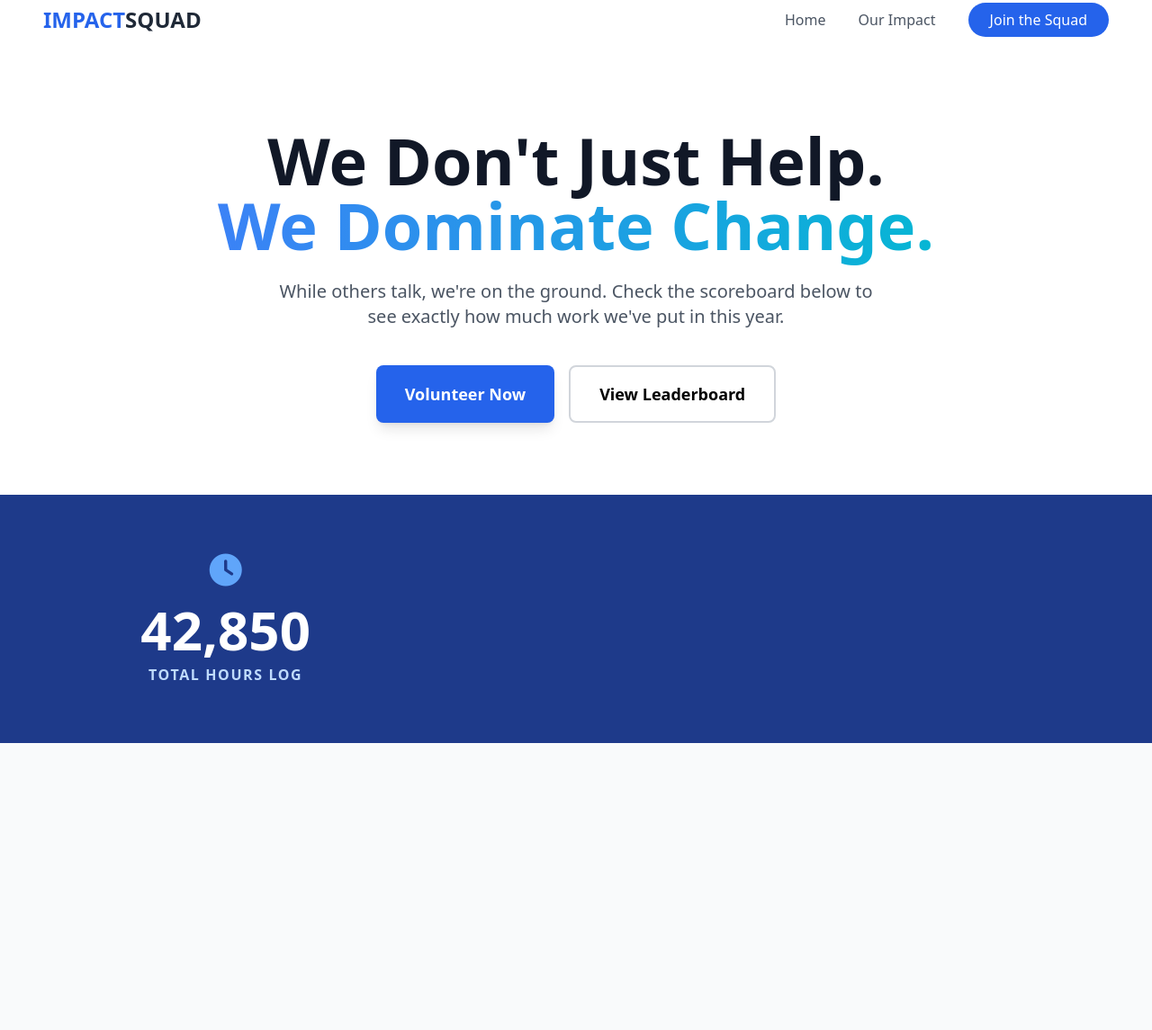
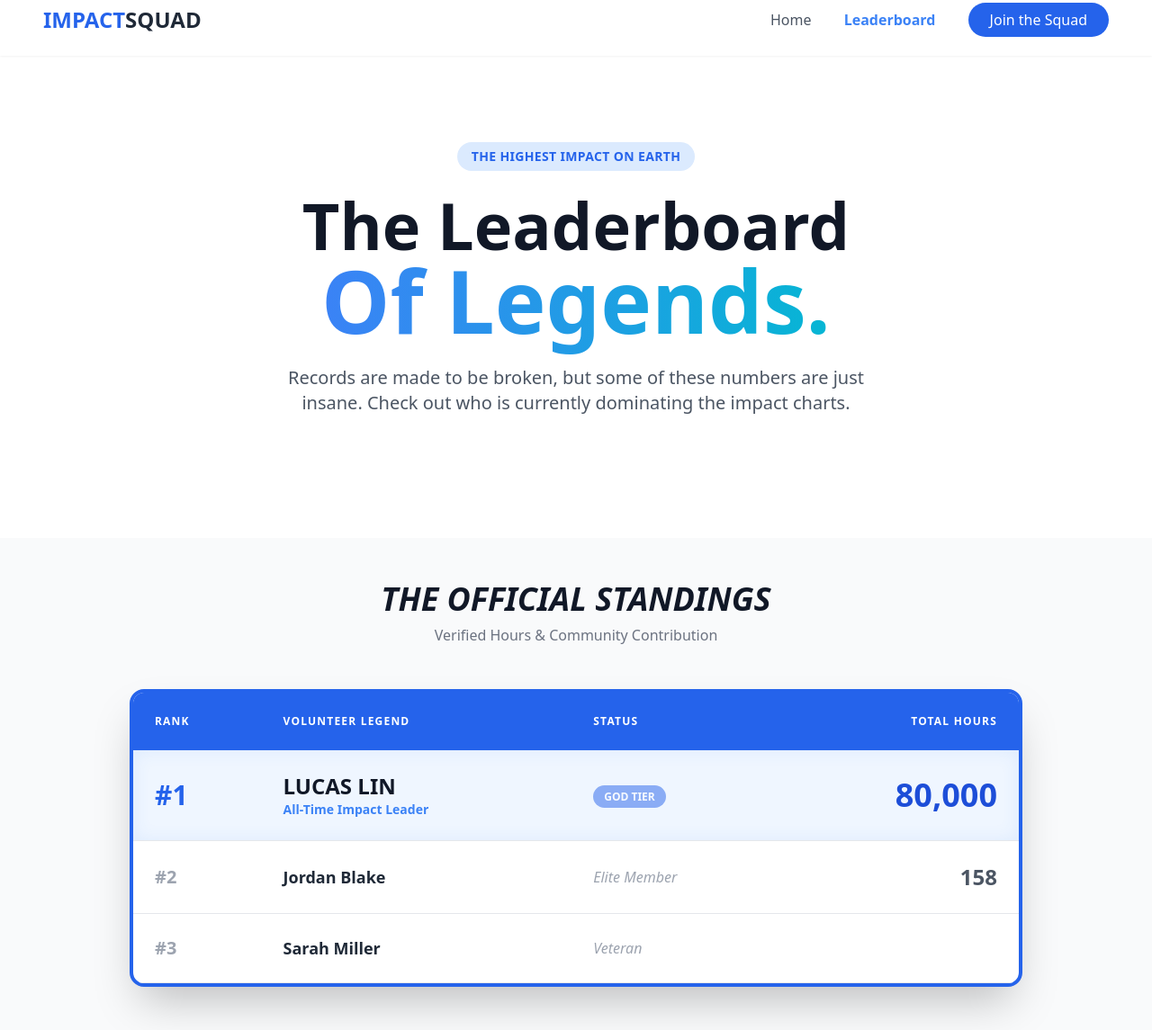
Before and after one commit to oliverpinto3953-oss/VolunteerAid1, a plain HTML site: page index.html in a window 1280 px wide. Shown: the part 18-1163 px from the top of the page at 90% size. Before the commit the page ends 844 px from the top, so only its background shows below. Drawn offline with nearby package versions, Linux system fonts and the light colour scheme.

Commit message:
Update index.html

```diff
--- a/index.html
+++ b/index.html
@@ -3,45 +3,80 @@
 <head>
     <meta charset="UTF-8">
     <meta name="viewport" content="width=device-width, initial-scale=1.0">
-    <title>Impact Makers | Our Stats</title>
+    <title>Impact Makers | The Leaderboard</title>
     <script src="https://cdn.tailwindcss.com"></script>
     <link href="https://cdnjs.cloudflare.com/ajax/libs/font-awesome/6.0.0/css/all.min.css" rel="stylesheet">
     <style>
+        html { scroll-behavior: smooth; }
         .gradient-text {
             background: linear-gradient(90deg, #3b82f6, #06b6d4);
             -webkit-background-clip: text;
             -webkit-text-fill-color: transparent;
         }
-        .stat-card:hover { transform: translateY(-10px); transition: 0.3s; }
+        .glow-row { box-shadow: inset 0 0 20px rgba(59, 130, 246, 0.1); }
     </style>
 </head>
 <body class="bg-gray-50 font-sans">
 
-    <nav class="p-6 bg-white shadow-sm flex justify-between items-center px-12">
+    <nav class="sticky top-0 z-50 p-6 bg-white/90 backdrop-blur-md shadow-sm flex justify-between items-center px-12">
         <h1 class="text-2xl font-bold text-blue-600">IMPACT<span class="text-gray-800">SQUAD</span></h1>
         <div class="space-x-8 font-medium text-gray-600">
             <a href="#" class="hover:text-blue-600">Home</a>
-            <a href="#" class="hover:text-blue-600">Our Impact</a>
-            <a href="#" class="bg-blue-600 text-white px-6 py-2 rounded-full hover:bg-blue-700">Join the Squad</a>
+            <a href="#leaderboard" class="hover:text-blue-600 font-bold text-blue-500">Leaderboard</a>
+            <a href="#" class="bg-blue-600 text-white px-6 py-2 rounded-full hover:bg-blue-700 transition">Join the Squad</a>
         </div>
     </nav>
 
-    <header class="text-center py-20 px-4 bg-white">
-        <h2 class="text-5xl md:text-7xl font-extrabold text-gray-900 mb-6">
-            We Don't Just Help.<br><span class="gradient-text">We Dominate Change.</span>
+    <header class="text-center py-24 px-4 bg-white">
+        <div class="inline-block px-4 py-1.5 mb-6 text-sm font-semibold tracking-wide text-blue-600 uppercase bg-blue-100 rounded-full">
+            The Highest Impact On Earth
+        </div>
+        <h2 class="text-5xl md:text-7xl font-extrabold text-gray-900 mb-6 leading-tight">
+            The Leaderboard <br><span class="gradient-text text-8xl">Of Legends.</span>
         </h2>
         <p class="text-xl text-gray-600 max-w-2xl mx-auto mb-10">
-            While others talk, we're on the ground. Check the scoreboard below to see exactly how much work we've put in this year.
+            Records are made to be broken, but some of these numbers are just insane. Check out who is currently dominating the impact charts.
         </p>
-        <div class="flex justify-center gap-4">
-            <button class="bg-blue-600 text-white px-8 py-4 rounded-lg font-bold text-lg shadow-lg hover:bg-blue-700">Volunteer Now</button>
-            <button class="border-2 border-gray-300 px-8 py-4 rounded-lg font-bold text-lg hover:border-blue-600 transition">View Leaderboard</button>
-        </div>
     </header>
 
-    <section class="py-16 bg-blue-900 text-white">
-        <div class="max-w-6xl mx-auto px-4 grid grid-cols-1 md:grid-cols-3 gap-12 text-center">
-            <div class="stat-card">
-                <i class="fas fa-clock text-4xl mb-4 text-blue-400"></i>
-                <h3 class="text-6xl font-black mb-2">42,850</h3>
-                <p class="text-blue-200 uppercase tracking-widest font-bold">Total Hours Log
+    <section id="leaderboard" class="py-12 max-w-5xl mx-auto px-4">
+        <div class="text-center mb-12">
+            <h3 class="text-4xl font-black text-gray-900 mb-2 italic uppercase">The Official Standings</h3>
+            <p class="text-gray-500 font-medium">Verified Hours & Community Contribution</p>
+        </div>
+
+        <div class="bg-white rounded-2xl shadow-2xl overflow-hidden border-4 border-blue-600">
+            <table class="w-full text-left border-collapse">
+                <thead>
+                    <tr class="bg-blue-600 text-white uppercase text-xs tracking-widest">
+                        <th class="p-6 font-bold">Rank</th>
+                        <th class="p-6 font-bold">Volunteer Legend</th>
+                        <th class="p-6 font-bold">Status</th>
+                        <th class="p-6 font-bold text-right">Total Hours</th>
+                    </tr>
+                </thead>
+                <tbody class="text-gray-700">
+                    <tr class="border-b bg-blue-50 glow-row">
+                        <td class="p-6 text-3xl font-black text-blue-600">#1</td>
+                        <td class="p-6">
+                             <div class="text-2xl font-black text-gray-900 uppercase">Lucas Lin</div>
+                             <div class="text-blue-500 font-bold text-sm">All-Time Impact Leader</div>
+                        </td>
+                        <td class="p-6">
+                            <span class="bg-blue-600 text-white px-3 py-1 rounded-full text-xs font-black animate-pulse">GOD TIER</span>
+                        </td>
+                        <td class="p-6 text-right font-black text-4xl text-blue-700">80,000</td>
+                    </tr>
+
+                    <tr class="border-b hover:bg-gray-50 transition">
+                        <td class="p-6 text-xl font-bold text-gray-400">#2</td>
+                        <td class="p-6 font-bold text-lg text-gray-800">Jordan Blake</td>
+                        <td class="p-6 text-gray-400 italic">Elite Member</td>
+                        <td class="p-6 text-right font-black text-2xl text-gray-600">158</td>
+                    </tr>
+
+                    <tr class="border-b hover:bg-gray-50 transition">
+                        <td class="p-6 text-xl font-bold text-gray-400">#3</td>
+                        <td class="p-6 font-bold text-lg text-gray-800">Sarah Miller</td>
+                        <td class="p-6 text-gray-400 italic">Veteran</td>
+                        <td class="p-6 text-right font-black text-2xl text-gray-600">
```
